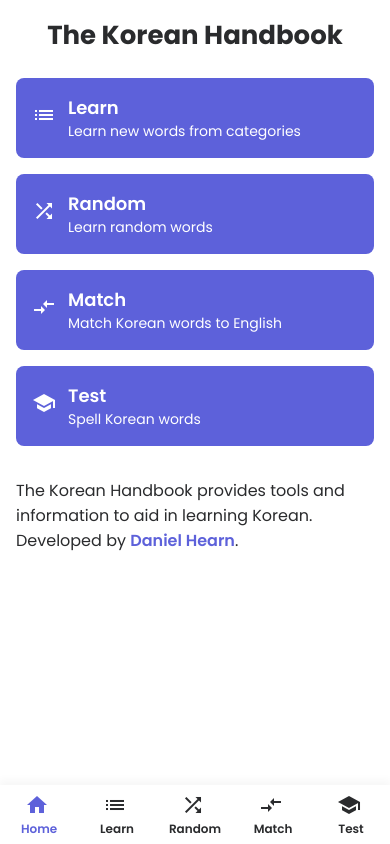
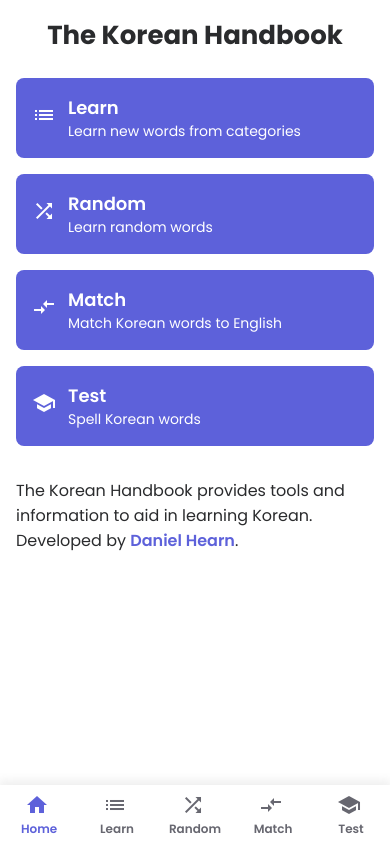
Before and after one commit to DanielHearn/korean-handbook, a Vue app: page / in a window 390 px wide. Built offline with nearby package versions, Linux system fonts and the light colour scheme.

Commit message:
Make mobile tabs grey

```diff
--- a/src/components/App/App.scss
+++ b/src/components/App/App.scss
@@ -516,7 +516,7 @@ button {
     width: 100%;
     height: 4rem;
     background: $white;
-    box-shadow: 0px -4px 8px 1px #f7f7f7;
+    box-shadow: 0px -4px 8px 1px rgb(103 103 103 / 10%);
     &-item {
       flex: 1;
       align-items: center;
@@ -528,6 +528,7 @@ button {
         justify-content: center;
         flex-direction: column;
         font-size: 12px;
+        color: $grey;
       }
       &--selected {
         a {
```
